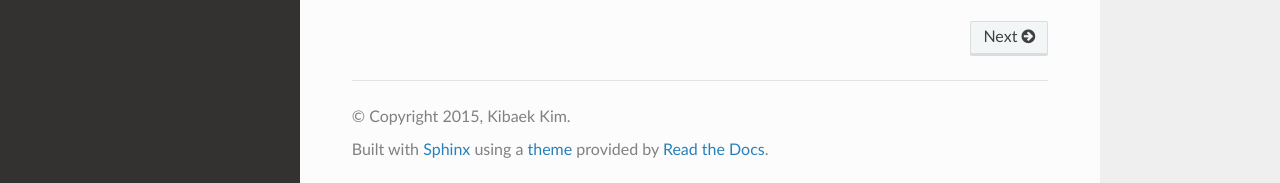
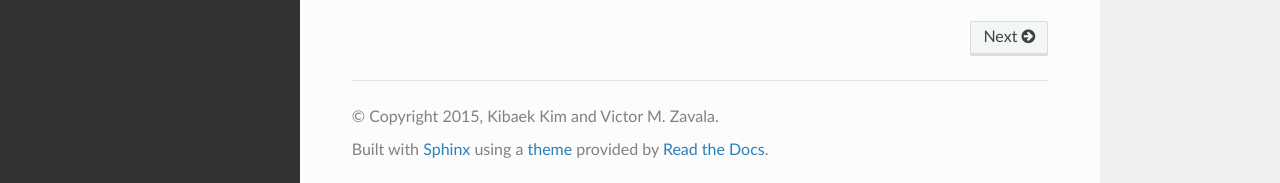
Before and after one commit to Argonne-National-Laboratory/DSP, a Sphinx documentation site: the page built from docs/index.rst, in a window 1280 px wide and 900 px high, scrolled down 782 px. Shown: the part 714-897 px from the top of the window. Built offline with Sphinx 7.4.7 and the Read the Docs theme 2.0.0, drawn with Linux system fonts in a browser that asks for light colours.

Commit message:
Update conf.py

```diff
--- a/docs/conf.py
+++ b/docs/conf.py
@@ -50,8 +50,8 @@ master_doc = 'index'
 
 # General information about the project.
 project = u'DSP'
-copyright = u'2015, Kibaek Kim'
-author = u'Kibaek Kim'
+copyright = u'2015, Kibaek Kim and Victor M. Zavala'
+author = u'Kibaek Kim and Victor M. Zavala'
 
 # The version info for the project you're documenting, acts as replacement for
 # |version| and |release|, also used in various other places throughout the
```
